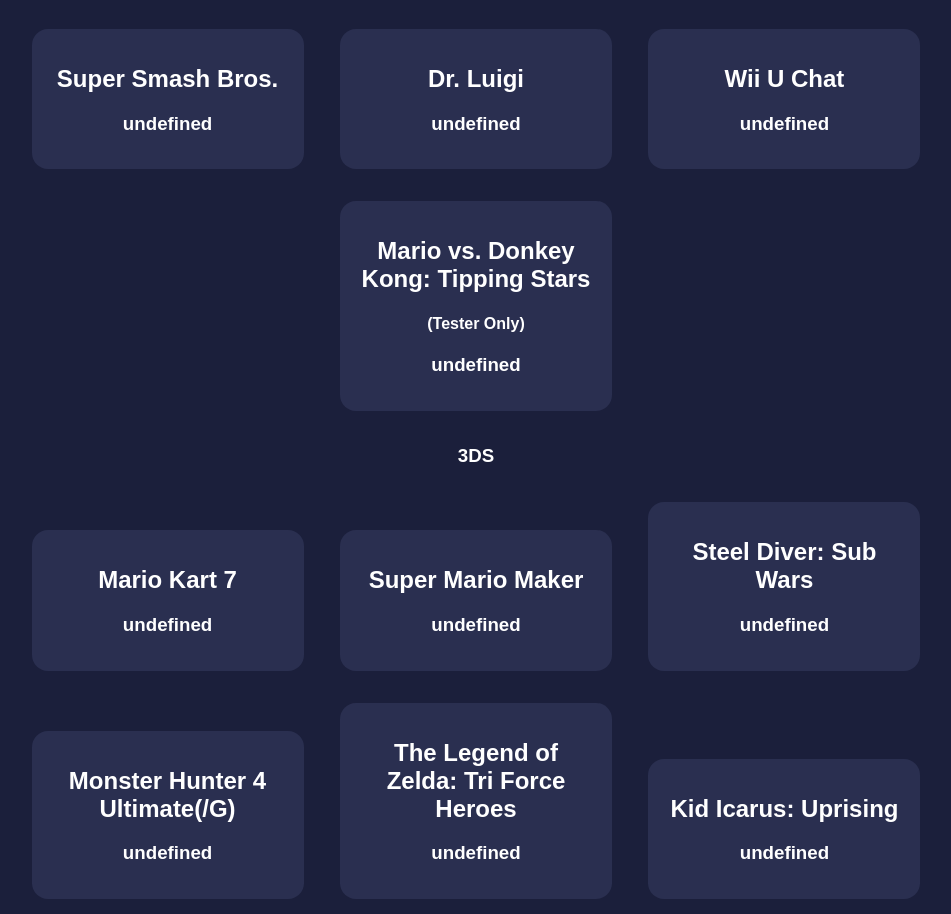
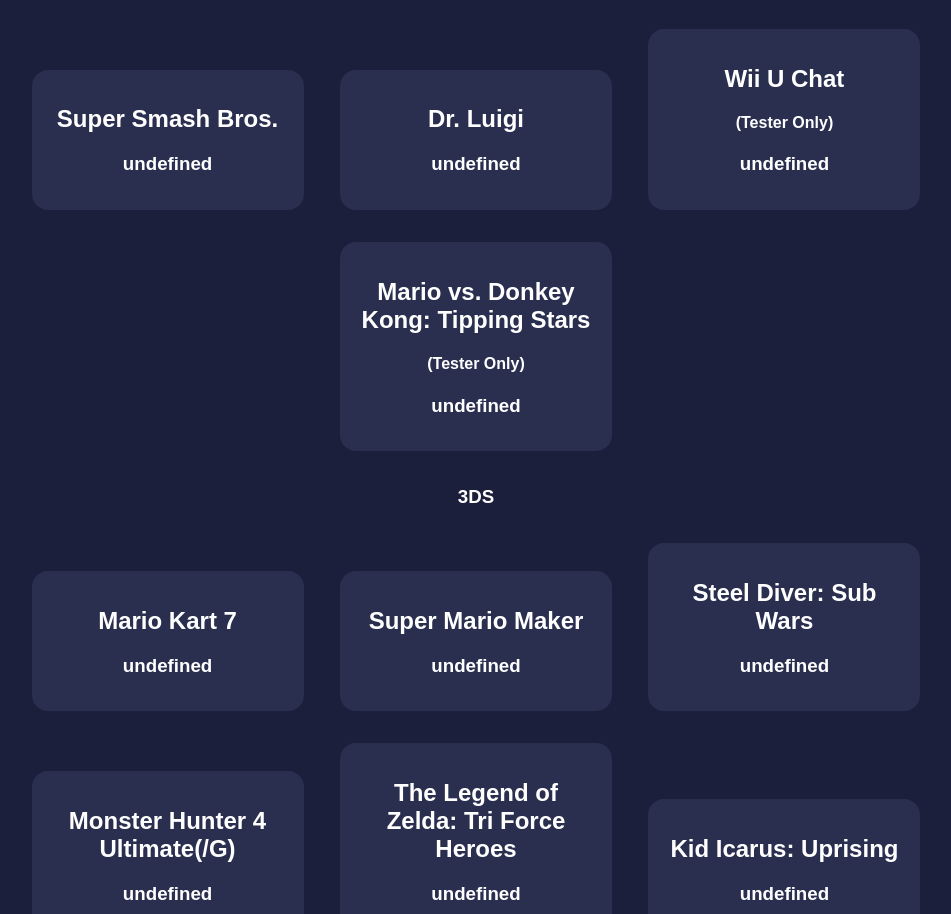
Before and after one commit to windowsflytheac/PretendoStatusEDUPHORIA, a website: page html/index.html in a window 1280 px wide. Shown: the part 1149-2063 px from the top of the page, without its empty margins (164-1115 px from the left). Drawn offline with Linux system fonts and the light colour scheme; no server answers.

Commit message:
Fix tester status (2)

```diff
--- a/html/index.html
+++ b/html/index.html
@@ -83,6 +83,7 @@
             </div>
             <div class="card">
                 <h2>Wii U Chat</h2>
+                <h4>(Tester Only)</h4>
                 <h3 class="check" data-service="wiiuchat"></h3>
             </div>
             <div class="card">
```
